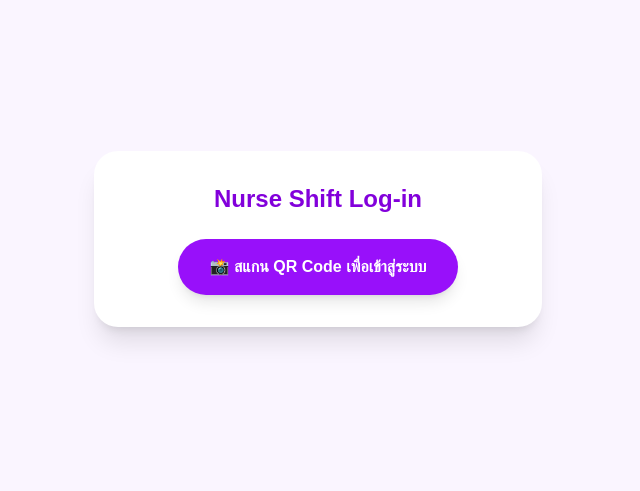
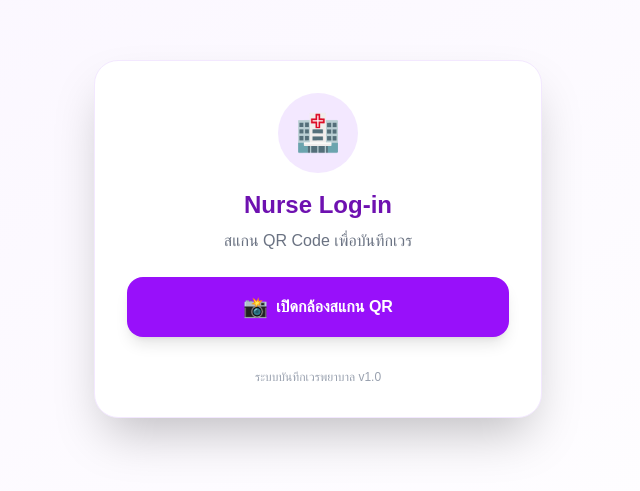
Before and after one commit to thamcharoenthitiwadee-blip/my-ward-app-final, a Next.js app: page / in a window 1280 px wide. Shown: the part 161-652 px from the top of the page, without its empty margins (322-962 px from the left). Built offline with nearby package versions, Linux system fonts and the light colour scheme.

Commit message:
install qr scanner and update structure

```diff
--- a/app/page.tsx
+++ b/app/page.tsx
@@ -10,62 +10,76 @@ export default function LoginPage() {
     if (isScanning) {
       const scanner = new Html5QrcodeScanner(
         "reader",
-        { fps: 10, qrbox: { width: 250, height: 250 } },
+        {
+          fps: 10,
+          qrbox: { width: 250, height: 250 },
+          aspectRatio: 1.0
+        },
         /* verbose= */ false
       );
 
       scanner.render(
         (decodedText) => {
-          // ถ้าสแกนเจอ และเป็นรหัส 8 หลัก
+          // ตรวจสอบว่าเป็นรหัส 8 หลักตามเงื่อนไข
           if (decodedText.length === 8) {
             setScanResult(decodedText);
-            scanner.clear(); // ปิดกล้อง
-            alert("ยินดีต้อนรับรหัสพนักงาน: " + decodedText);
-            // เดี๋ยวเราจะเขียนคำสั่งส่งค่าไปเปิดดูข้อมูลใน Google Sheet ตรงนี้ต่อ
+            scanner.clear(); // ปิดกล้องทันทีที่อ่านค่าได้
+
+            // 1. บันทึกรหัสลงในเครื่อง (localStorage) เพื่อให้หน้า /record ดึงไปใช้งานต่อได้
+            localStorage.setItem("nurse_id", decodedText);
+
+            // 2. เปลี่ยนหน้าไปยังหน้าบันทึกเวรทันที
+            window.location.href = "/record";
           } else {
-            alert("รหัสไม่ถูกต้อง (ต้องเป็น 8 หลัก)");
+            alert("รหัสไม่ถูกต้อง (ต้องเป็นรหัสพนักงาน 8 หลัก)");
           }
         },
         (error) => {
-          // คอยดู error เผื่อกล้องมีปัญหา
+          // คอยดักฟัง Error เฉยๆ ไม่ต้องทำอะไร
         }
       );
 
       return () => {
-        scanner.clear();
+        // ล้างระบบ scanner เมื่อออกจากหน้าจอหรือปิดกล้อง
+        scanner.clear().catch(error => console.error("Failed to clear scanner", error));
       };
     }
   }, [isScanning]);
 
   return (
-    <div className="flex flex-col items-center justify-center min-h-screen bg-purple-50 p-4">
-      <div className="bg-white p-8 rounded-3xl shadow-xl w-full max-w-md text-center">
-        <h1 className="text-2xl font-bold text-purple-700 mb-6">Nurse Shift Log-in</h1>
+    <div className="flex flex-col items-center justify-center min-h-screen bg-gradient-to-br from-purple-50 to-white p-4">
+      <div className="bg-white p-8 rounded-3xl shadow-2xl w-full max-w-md text-center border border-purple-100">
+        <div className="mb-6">
+          <div className="bg-purple-100 w-20 h-20 rounded-full flex items-center justify-center mx-auto mb-4">
+            <span className="text-4xl">🏥</span>
+          </div>
+          <h1 className="text-2xl font-bold text-purple-800">Nurse Log-in</h1>
+          <p className="text-gray-500 mt-2">สแกน QR Code เพื่อบันทึกเวร</p>
+        </div>
 
         {!isScanning ? (
           <button
             onClick={() => setIsScanning(true)}
-            className="bg-purple-600 hover:bg-purple-700 text-white font-bold py-4 px-8 rounded-full shadow-lg transition-all transform hover:scale-105"
+            className="w-full bg-purple-600 hover:bg-purple-700 text-white font-bold py-4 px-8 rounded-2xl shadow-lg transition-all transform hover:scale-105 flex items-center justify-center gap-2"
           >
-            📸 สแกน QR Code เพื่อเข้าสู่ระบบ
+            <span className="text-xl">📸</span>
+            เปิดกล้องสแกน QR
           </button>
         ) : (
           <div className="w-full">
-            <div id="reader" className="overflow-hidden rounded-xl border-4 border-purple-200"></div>
+            <div id="reader" className="overflow-hidden rounded-2xl border-4 border-purple-200 shadow-inner"></div>
             <button
               onClick={() => setIsScanning(false)}
-              className="mt-4 text-gray-500 underline"
+              className="mt-6 text-purple-600 font-medium hover:text-purple-800 transition-colors"
             >
-              ยกเลิก
+              ← กลับไปหน้าก่อนหน้า
             </button>
           </div>
         )}
 
-        {scanResult && (
-          <div className="mt-6 p-4 bg-green-100 text-green-700 rounded-xl">
-            กำลังเข้าสู่ระบบด้วยรหัส: <strong>{scanResult}</strong>
-          </div>
-        )}
+        <div className="mt-8 text-xs text-gray-400">
+          ระบบบันทึกเวรพยาบาล v1.0
+        </div>
       </div>
     </div>
   );
```
